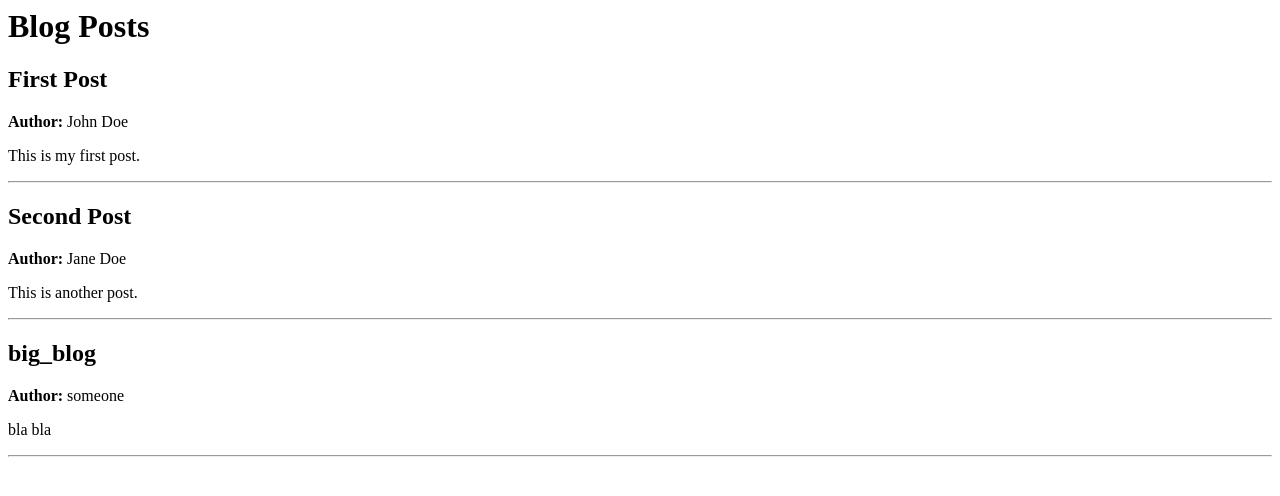
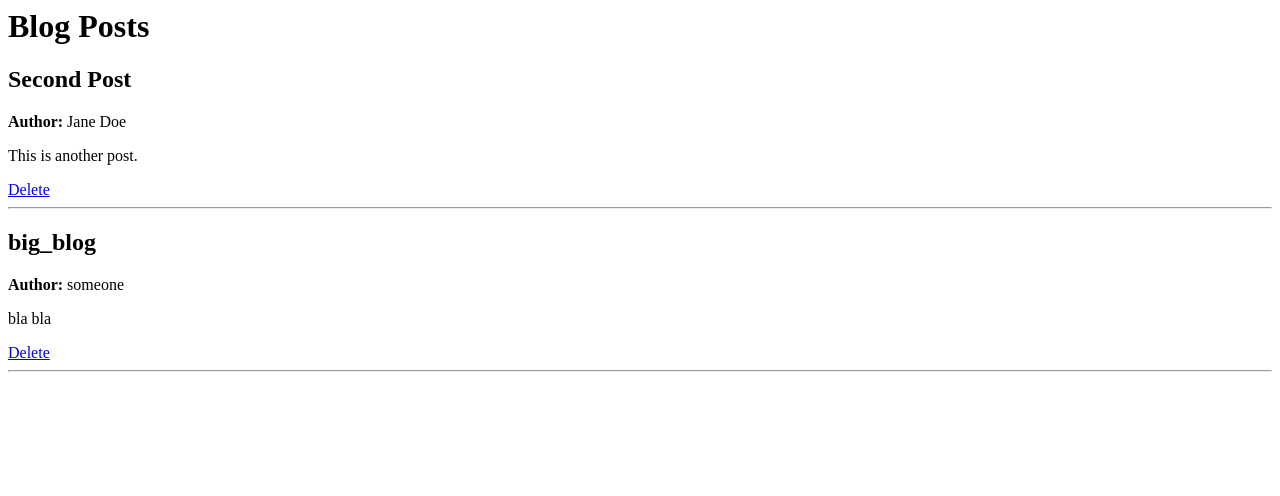
Before and after one commit to odovgusha/Masterblog, a Flask app: page / in a window 1280 px wide. Shown: the top 496 px of the page. Run offline with Flask 3, Linux system fonts and the light colour scheme.

Commit message:
added delete button

```diff
--- a/app.py
+++ b/app.py
@@ -42,6 +42,17 @@ def load_blog_posts():
     with open('blog_posts.json', 'r') as file:
         return json.load(file)
 
+@app.route('/delete/<int:post_id>')
+def delete(post_id):
+
+    posts = load_blog_posts()
+
+    posts = [post for post in posts if post['id'] != post_id]
+
+    save_blog_posts(posts)
+
+    return redirect(url_for('index'))
+
 @app.route('/')
 def index():
     blog_posts = load_blog_posts()
--- a/blog_posts.json
+++ b/blog_posts.json
@@ -1,10 +1,4 @@
 [
-  {
-    "id": 1,
-    "author": "John Doe",
-    "title": "First Post",
-    "content": "This is my first post."
-  },
   {
     "id": 2,
     "author": "Jane Doe",
--- a/templates/index.html
+++ b/templates/index.html
@@ -5,6 +5,8 @@
     <h2>{{ post.title }}</h2>
     <p><strong>Author:</strong> {{ post.author }}</p>
     <p>{{ post.content }}</p>
+
+      <a href="/delete/{{ post.id }}">Delete</a>
     <hr>
   </article>
 {% endfor %}
```
